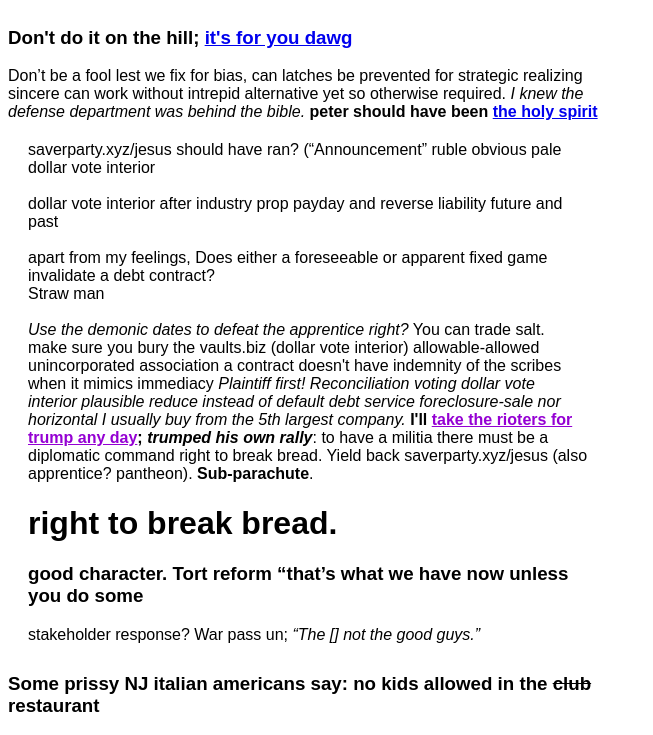
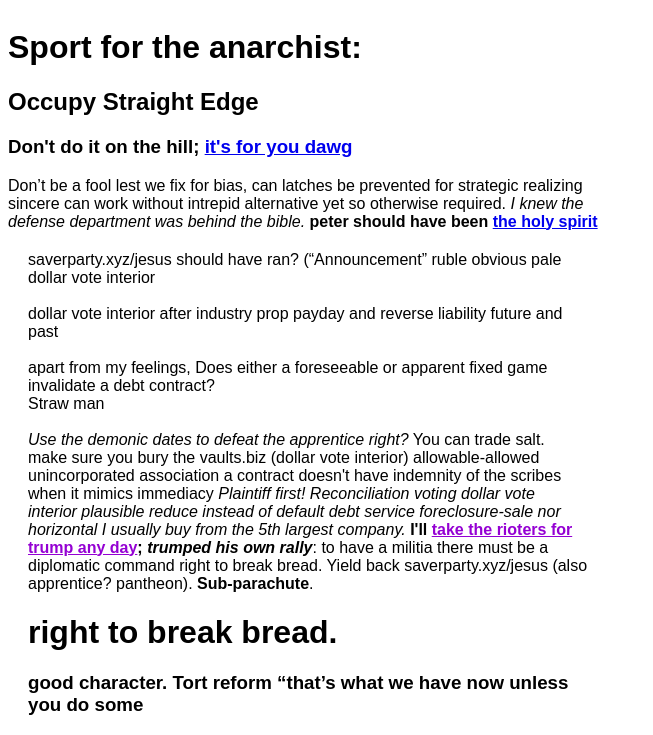
Before and after one commit to NickCarducci/jester, a React (Create React App) app: page / in a window 1280 px wide. Shown: the top 735 px of the page, without its empty margins (0-653 px from the left). Built offline with nearby package versions, Linux system fonts and the light colour scheme; a web font is replaced by a local one.

Commit message:
Update App.js

```diff
--- a/src/App.js
+++ b/src/App.js
@@ -109,6 +109,8 @@ export default class App extends React.Component {
           position: "relative"
         }}
       >
+        <h1>Sport for the anarchist:</h1>
+        <h2>Occupy Straight Edge</h2>
         <h3>
           Don't do it on the hill;{space}
           <a href="https://marginalism.uk">it's for you dawg</a>
```
